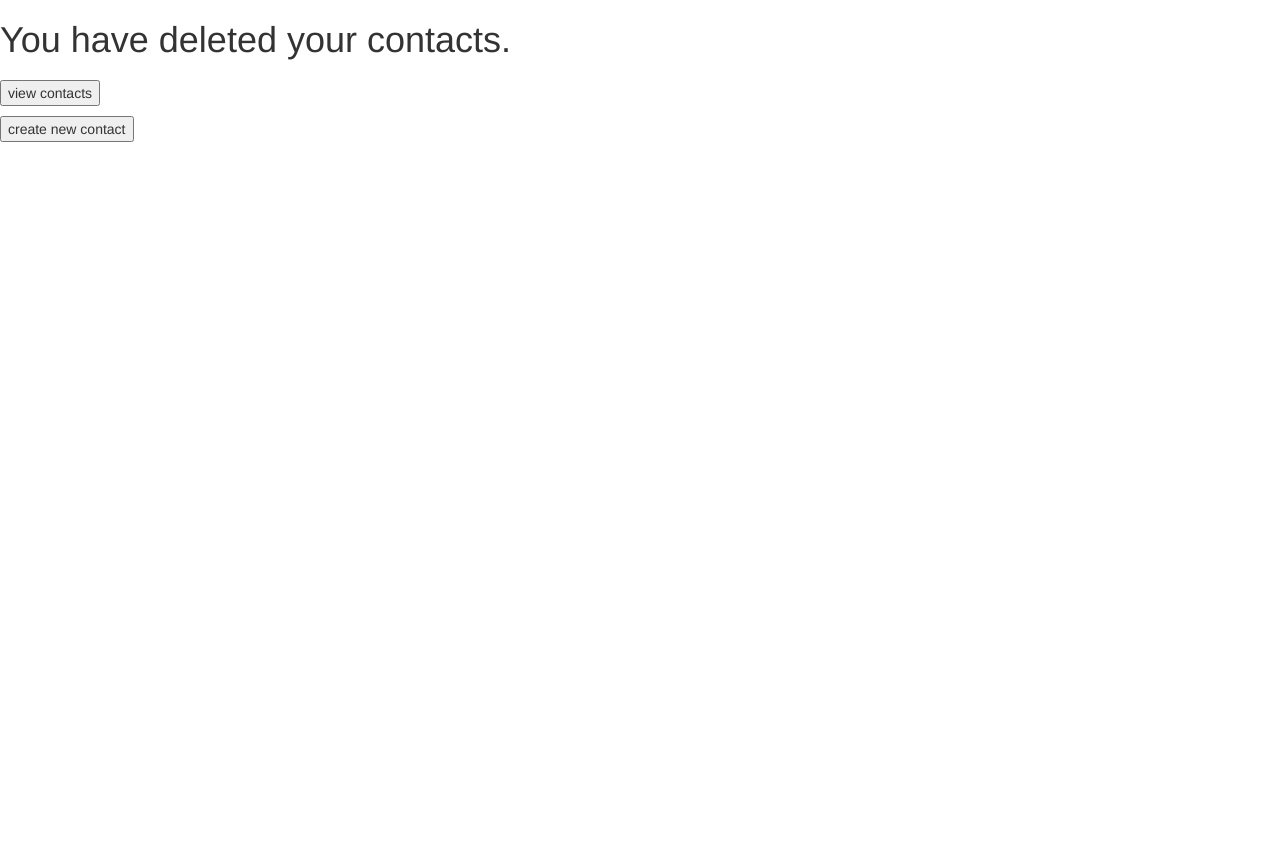
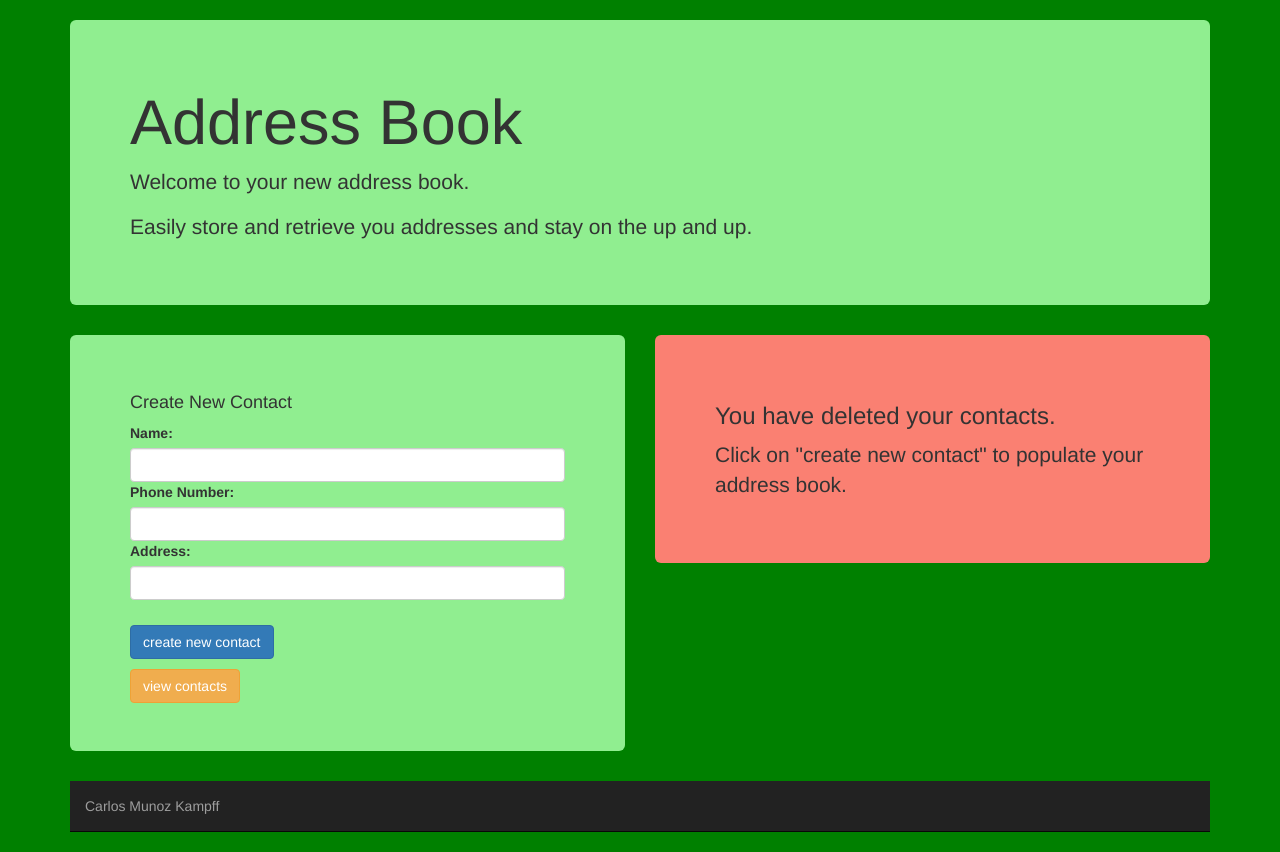
Before and after one commit to elmunoz42/address-book-php, a PHP site: template views/delete_contacts.html.twig in a window 1280 px wide. Before the commit the page ends 142 px from the top, so only its background shows below. Run offline with PHP 8.4, Linux system fonts and the light colour scheme; the template is opened without the code that fills it, so the values that code supplies are empty; some libraries are stand-ins or nearby versions.

Commit message:
add css styling to all pages.

```diff
--- a/views/address_book_home.html.twig
+++ b/views/address_book_home.html.twig
@@ -11,7 +11,8 @@
     <div class="container">
       <div class="jumbotron green">
         <h1>Address Book</h1>
-        <p>Welcome to our address book. Here you can store and retrieve you addresses and stay on the up and up.</p>
+        <p>Welcome to your new address book.</p>
+        <p>Easily store and retrieve you addresses and stay on the up and up.</p>
       </div>
       <!-- jumbotron -->
       <div class="row">
--- a/views/delete_contacts.html.twig
+++ b/views/delete_contacts.html.twig
@@ -8,6 +8,62 @@
     <script src="js/scripts.js"></script>
   </head>
   <body>
+    <div class="container">
+      <div class="jumbotron green">
+        <h1>Address Book</h1>
+        <p>Welcome to your new address book.</p>
+        <p>Easily store and retrieve you addresses and stay on the up and up.</p>
+      </div>
+      <!-- jumbotron -->
+      <div class="row">
+        <div class="col-sm-6">
+          <div class="jumbotron blue">
+            <h4>Create New Contact</h4>
+            <form action="/create-contact" method="post">
+              <div class="form-group">
+                <label for="name_input">Name: </label>
+                <input class="form-control" type="text" name="name_input">
+                <label for="phone_number_input">Phone Number: </label>
+                <input class="form-control" type="text" name="phone_number_input">
+                <label for="address_input">Address: </label>
+                <input class="form-control" type="text" name="address_input">
+              </div>
+              <!-- formgroup -->
+              <button class="btn btn-primary" type="submit" name="new_contact_submit">create new contact</button>
+            </form>
+            <form class="" action="/" method="post">
+                <button type="submit" name="view_contacts" class="btn btn-warning" value="view">view contacts</button>
+            </form>
+          </div>
+          <!-- jumbotron blue -->
+        </div>
+        <!-- right column form -->
+        <div class="col-sm-6">
+          <div class="jumbotron red">
+            <h3>You have deleted your contacts.</h3>
+                <p>Click on "create new contact" to populate your address book.</p>
+          </div>
+          <!-- jumbotron purple -->
+        </div>
+        <!-- column -->
+      </div>
+      <!-- row -->
+      <nav id="bottom-nav" class="navbar navbar-inverse navbar-static-top" role="navigation">
+        <div class="collapse navbar-collapse">
+            <ul class="nav navbar-nav">
+              <li>
+                <a href="https://github.com/elmunoz42"><i class="fa fa-git" aria-hidden="true"></i>Carlos Munoz Kampff</a>
+              </li>
+            </ul>
+          </div>
+        </div>  <!-- /.navbar-collapse -->
+      </nav>
+      <!-- nav-bar -->
+    </div>
+    <!-- container -->
+
+
+<!-- /////////////
     <h1>You have deleted your contacts.</h1>
 
     <form class="" action="/" method="post">
@@ -15,6 +71,6 @@
     </form>
     <form class="" action="/create-contact" method="get">
         <button type="submit" style="btn btn-primary" name="create_contact" value="view">create new contact</button>
-    </form>
+    </form> -->
   </body>
 </html>
--- a/web/css/styles.css
+++ b/web/css/styles.css
@@ -1,5 +1,17 @@
 #new-contact-form {
     /*display: none;*/
+}
+body {
+  background-color: green;
+}
+.jumbotron {
+  background-color: lightgreen;
+}
+.container {
+  margin-top: 20px;
+}
+.red {
+  background-color: salmon;
 }
 button {
   margin-top: 10px;
```
Also changed, not shown: views/create_contact.html.twig (+5 -4 lines).
